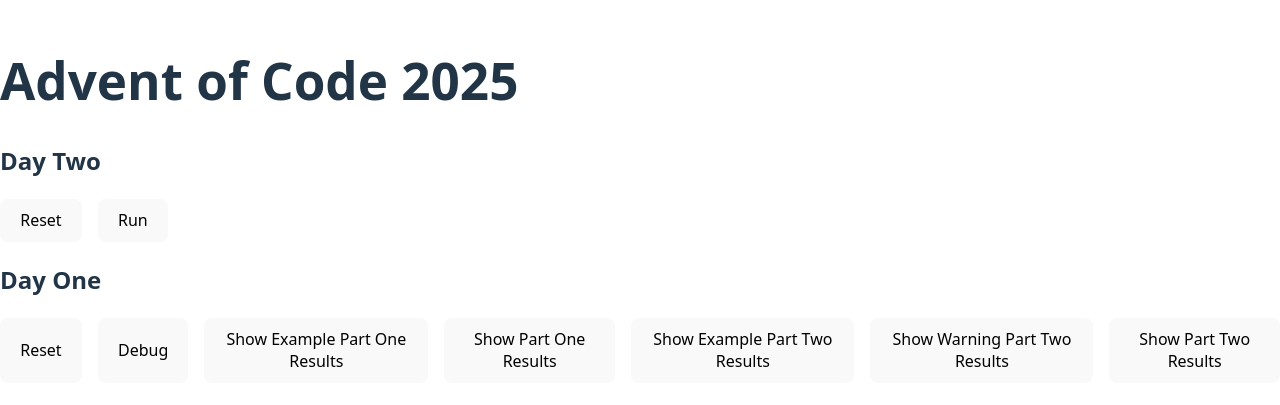
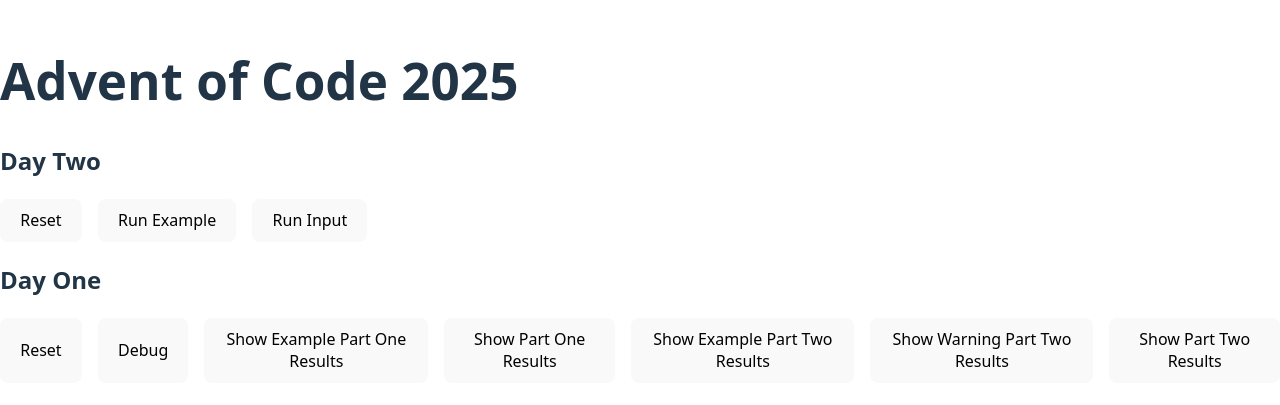
Before and after one commit to bjorntirsen/advent-of-code-2025, a React (Vite) app: page / in a window 1280 px wide. Shown: the part 193-598 px from the top of the page. Built offline with nearby package versions, Linux system fonts and the light colour scheme.

Commit message:
Day two part one

```diff
--- /dev/null
+++ b/src/day-1/day-one-utils-part-one.ts
@@ -0,0 +1,50 @@
+export function getResultDayOnePartOne(input: string) {
+  const DIAL_STARTING_VALUE = 50
+
+  function parseInput(input: string) {
+    const inputArray = input.split('\n')
+    return inputArray.map((line) => {
+      const direction = line.charAt(0)
+      const value = parseInt(line.slice(1), 10)
+      return { direction, value }
+    })
+  }
+
+  const parsedInputs = parseInput(input)
+
+  function turnDial(
+    parsedInput: { direction: string; value: number },
+    currentDial: number,
+  ) {
+    if (parsedInput.direction === 'L') {
+      const newDial = (currentDial - parsedInput.value) % 100
+      if (newDial < 0) {
+        return newDial + 100
+      } else {
+        return newDial
+      }
+    } else if (parsedInput.direction === 'R') {
+      const newDial = (currentDial + parsedInput.value) % 100
+      if (newDial >= 100) {
+        return newDial - 100
+      } else {
+        return newDial
+      }
+    } else {
+      throw new Error('Invalid direction')
+    }
+  }
+
+  let amountOfZeros = 0
+  let result = `- The dial starts at ${DIAL_STARTING_VALUE}.\n`
+  let dial = DIAL_STARTING_VALUE
+  parsedInputs.forEach((parsedInput) => {
+    dial = turnDial(parsedInput, dial)
+    if (dial === 0) {
+      amountOfZeros += 1
+    }
+    result += `- The dial is rotated ${parsedInput.direction}${parsedInput.value} to point at ${dial}.\n`
+  })
+
+  return (result += `\n\nBecause the dial points at 0 a total of ${amountOfZeros} times during this process, the password in this example is ${amountOfZeros}.`)
+}
--- a/src/day-1/day-one.tsx
+++ b/src/day-1/day-one.tsx
@@ -1,5 +1,5 @@
 import { useState } from 'react'
-import { getResultDayOnePartOne } from '../day-2/day-two-utils'
+import { getResultDayOnePartOne } from './day-one-utils-part-one'
 import { inputPartOne } from './input-part-one'
 import { inputExample } from './input-example'
 import { getResultDayOnePartTwo } from './day-one-utils-part-two'
--- a/src/day-2/day-two-utils.ts
+++ b/src/day-2/day-two-utils.ts
@@ -1,50 +1,51 @@
-export function getResultDayOnePartOne(input: string) {
-  const DIAL_STARTING_VALUE = 50
-
+export function getResult(input: string) {
   function parseInput(input: string) {
-    const inputArray = input.split('\n')
-    return inputArray.map((line) => {
-      const direction = line.charAt(0)
-      const value = parseInt(line.slice(1), 10)
-      return { direction, value }
+    const inputArray = input.split(',')
+    return inputArray.map((entry) => {
+      const [startString, endString] = entry.split('-')
+      const start = Number(startString)
+      const end = Number(endString)
+      return { start, end }
     })
   }
 
   const parsedInputs = parseInput(input)
 
-  function turnDial(
-    parsedInput: { direction: string; value: number },
-    currentDial: number,
-  ) {
-    if (parsedInput.direction === 'L') {
-      const newDial = (currentDial - parsedInput.value) % 100
-      if (newDial < 0) {
-        return newDial + 100
-      } else {
-        return newDial
-      }
-    } else if (parsedInput.direction === 'R') {
-      const newDial = (currentDial + parsedInput.value) % 100
-      if (newDial >= 100) {
-        return newDial - 100
-      } else {
-        return newDial
-      }
+  let result = `Results:\n`
+
+  function buildFindingsString(invalidIDs: number[]) {
+    const listingOfInvalidIDs = invalidIDs.join(' and ')
+    if (invalidIDs.length === 0) {
+      return 'contains no invalid IDs.'
+    } else if (invalidIDs.length === 1) {
+      return `has one invalid ID, ${listingOfInvalidIDs}.`
     } else {
-      throw new Error('Invalid direction')
+      return `has ${invalidIDs.length} invalid IDs, ${listingOfInvalidIDs}.`
     }
   }
 
-  let amountOfZeros = 0
-  let result = `- The dial starts at ${DIAL_STARTING_VALUE}.\n`
-  let dial = DIAL_STARTING_VALUE
+  function isInvalidID(id: number): boolean {
+    const idString = id.toString()
+    if (idString.length % 2 !== 0) return false
+    const halfLength = idString.length / 2
+    const firstHalf = idString.slice(0, halfLength)
+    const secondHalf = idString.slice(halfLength)
+    return firstHalf === secondHalf
+  }
+
+  let sumOfInvalidIDs = 0
   parsedInputs.forEach((parsedInput) => {
-    dial = turnDial(parsedInput, dial)
-    if (dial === 0) {
-      amountOfZeros += 1
+    const { start, end } = parsedInput
+    const invalidIDs: number[] = []
+    for (let i = start; i <= end; i++) {
+      if (isInvalidID(i)) {
+        sumOfInvalidIDs += i
+        invalidIDs.push(i)
+      }
     }
-    result += `- The dial is rotated ${parsedInput.direction}${parsedInput.value} to point at ${dial}.\n`
+    const findingsString = buildFindingsString(invalidIDs)
+    result += `- ${start}-${end} ${findingsString}\n`
   })
 
-  return (result += `\n\nBecause the dial points at 0 a total of ${amountOfZeros} times during this process, the password in this example is ${amountOfZeros}.`)
+  return (result += `\n\nAdding up all the invalid IDs in this example produces ${sumOfInvalidIDs}.`)
 }
--- a/src/day-2/day-two.tsx
+++ b/src/day-2/day-two.tsx
@@ -1,9 +1,8 @@
 import { useState } from 'react'
-import { getResultDayOnePartOne } from './day-two-utils'
-// import { inputPartOne } from "./input-part-one";
-// import { inputExample } from "./input-example";
-// import { getResultDayOnePartTwo } from "./day-one-utils-part-two";
-// import { debugInput } from "./debug-input";
+import { getResult } from './day-two-utils'
+import input from './input.txt?raw'
+
+export const exampleInput = `11-22,95-115,998-1012,1188511880-1188511890,222220-222224,1698522-1698528,446443-446449,38593856-38593862,565653-565659,824824821-824824827,2121212118-2121212124`
 
 export default function DayTwo() {
   const [result, setResult] = useState('')
@@ -12,11 +11,10 @@ export default function DayTwo() {
       <h2>Day Two</h2>
       <div style={{ display: 'flex', gap: '1rem' }}>
         <button onClick={() => setResult('')}>Reset</button>
-        <button
-          onClick={() => setResult(getResultDayOnePartOne('R50\nL25\nR75'))}
-        >
-          Run
+        <button onClick={() => setResult(getResult(exampleInput))}>
+          Run Example
         </button>
+        <button onClick={() => setResult(getResult(input))}>Run Input</button>
       </div>
       <pre>{result}</pre>
     </section>
```
Also changed, not shown: src/day-2/input.txt (added), 1 other file (tests, documents, lock files or other folders).
